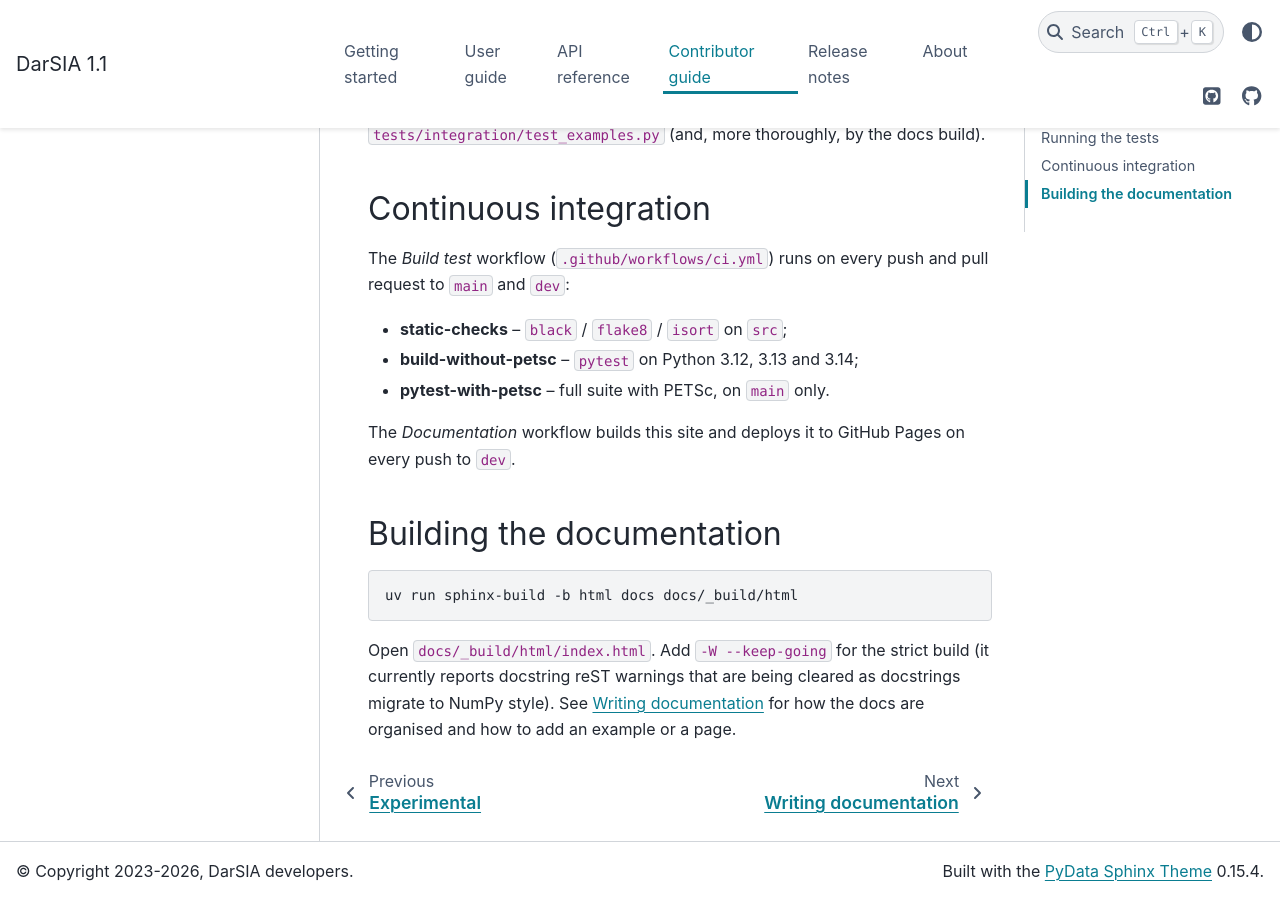
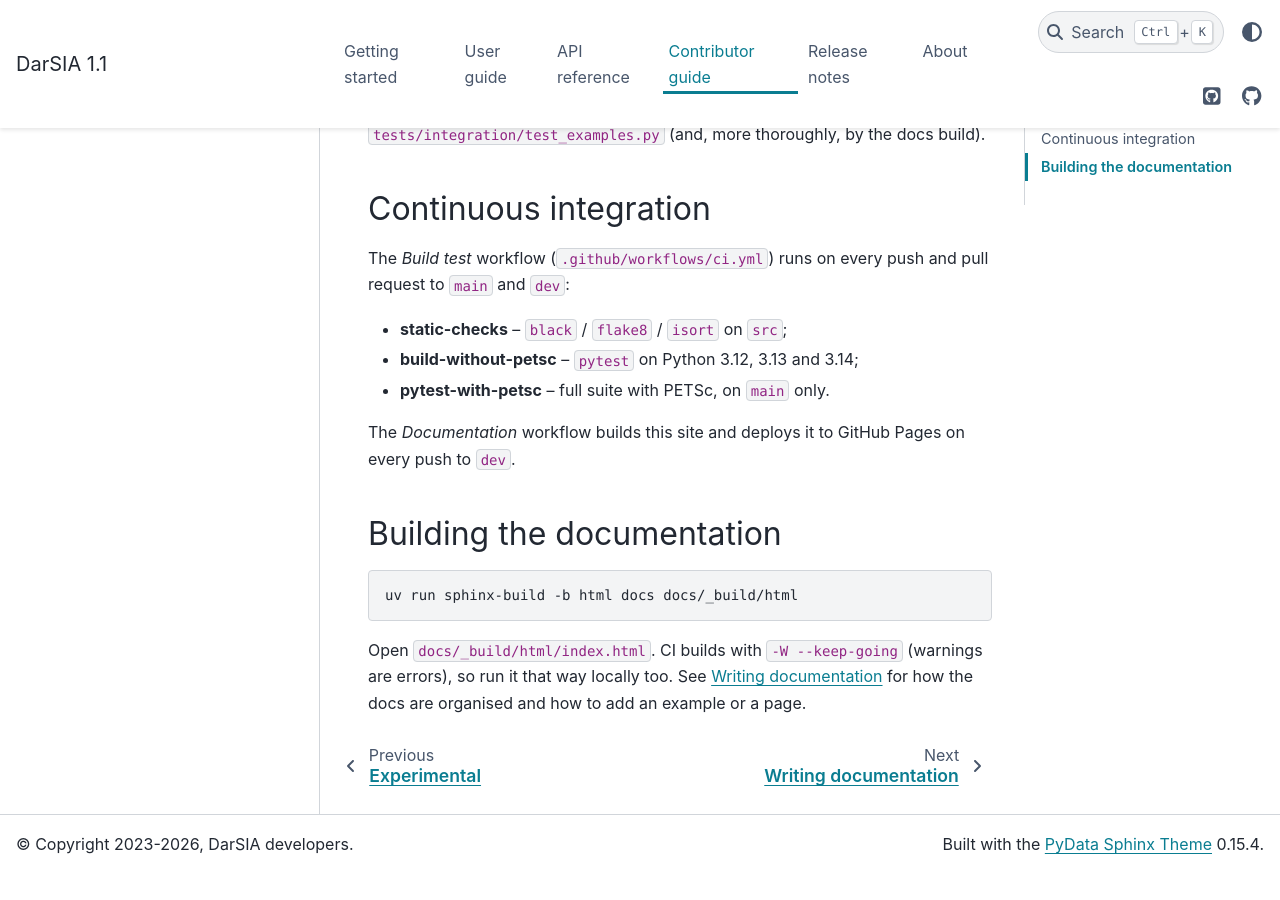
Before and after one commit to pmgbergen/DarSIA, a Sphinx documentation site: the page built from docs/development/index.rst, in a window 1280 px wide and 900 px high, scrolled down 1200 px. Built offline with Sphinx 7.4.7 and the PyData theme 0.15.4, drawn with Linux system fonts in a browser that asks for light colours; pages that are not in the unit, such as notebooks, are missing from menus; after the commit the page ends 2074 px from its top, so only the background shows below that.

Commit message:
MAINT: Update build of docs

```diff
--- a/docs/conf.py
+++ b/docs/conf.py
@@ -37,7 +37,8 @@
     "sphinx_copybutton",
     "sphinx_gallery.gen_gallery",
     "myst_nb",
-    # "numpydoc",                    # TODO(step 6): swap in for napoleon after migration
+    # "numpydoc",                    # swap in for napoleon once the whole codebase
+    #                                # is NumPy-style (currently mixed Google/NumPy)
 ]
 
 templates_path = ["_templates"]
@@ -73,7 +74,7 @@
 }
 autodoc_class_signature = "mixed"
 autodoc_member_order = "groupwise"
-autodoc_typehints = "none"  # TODO(step 6): flip to "description"
+autodoc_typehints = "none"  # signatures carry the hints; consider "description"
 autodoc_typehints_format = "short"
 autodoc_inherit_docstrings = False
 autodoc_default_options = {
--- a/docs/development/index.rst
+++ b/docs/development/index.rst
@@ -78,7 +78,6 @@
 
    uv run sphinx-build -b html docs docs/_build/html
 
-Open ``docs/_build/html/index.html``. Add ``-W --keep-going`` for the strict
-build (it currently reports docstring reST warnings that are being cleared as
-docstrings migrate to NumPy style). See :doc:`writing_docs` for how the docs are
-organised and how to add an example or a page.
+Open ``docs/_build/html/index.html``. CI builds with ``-W --keep-going``
+(warnings are errors), so run it that way locally too. See :doc:`writing_docs`
+for how the docs are organised and how to add an example or a page.
```
Also changed, not shown: 1 other file.
